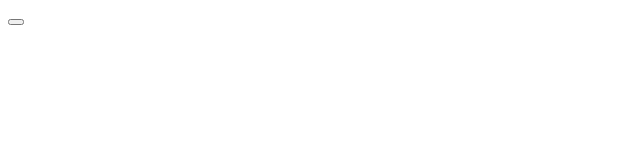
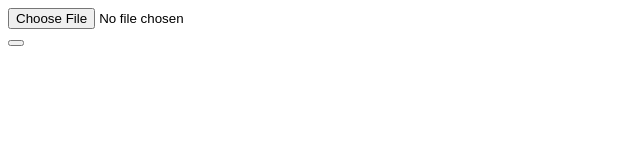
Before and after one commit to chinmayrane/chinmayrane.github.io, a plain HTML site: page oAuth2Js.html in a window 1280 px wide. Shown: the whole page, without its empty margins (0-640 px from the left). Drawn offline with nearby package versions, Linux system fonts and the light colour scheme.

Commit message:
OAuth Example2

```diff
--- a/oAuth2Js.html
+++ b/oAuth2Js.html
@@ -27,6 +27,8 @@
   <script src="//ajax.googleapis.com/ajax/libs/jquery/1.8.2/jquery.min.js" ></script>
 </head>
 <body>
+
+  <input type="file" name="" value=" Insert File Here" placeholder="">
   <div id="gConnect">
     <button class="g-signin"
         data-scope="https://www.googleapis.com/auth/plus.login"
@@ -168,11 +170,11 @@ $(document).ready(function() {
   $('#disconnect').click(helper.disconnect);
   $('#loaderror').hide();
   if ($('[data-clientid="916892619057-7v6ce0ecjlamfl1ejh9po91i4hlkuda3.apps.googleusercontent.com"]').length > 0) {
-    alert('This sample requires your OAuth credentials (client ID) ' +
-        'from the Google APIs console:\n' +
-        '    https://code.google.com/apis/console/#:access\n\n' +
-        'Find and replace YOUR_CLIENT_ID with your client ID.'
-    );
+    // alert('This sample requires your OAuth credentials (client ID) ' +
+    //     'from the Google APIs console:\n' +
+    //     '    https://code.google.com/apis/console/#:access\n\n' +
+    //     'Find and replace YOUR_CLIENT_ID with your client ID.'
+    // );
   }
 });
 /**
```
